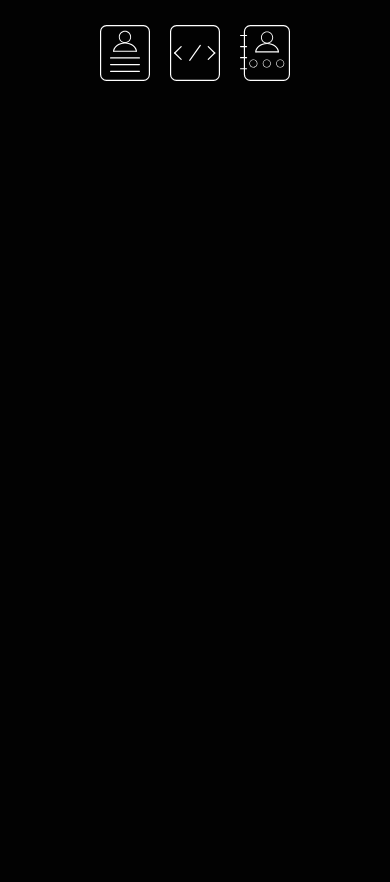
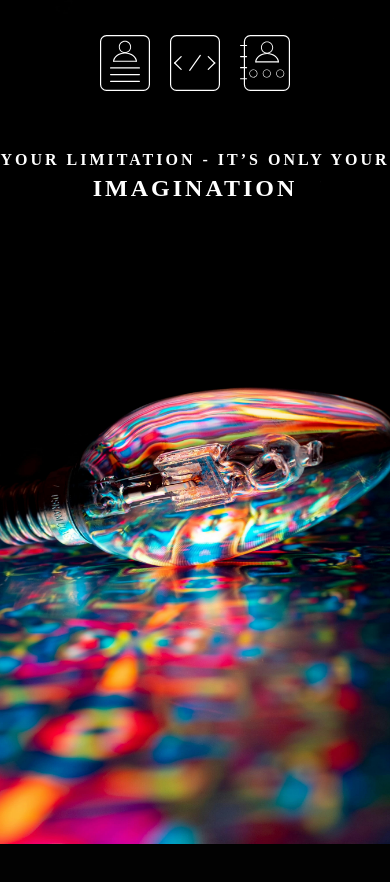
Before and after one commit to BaitemirAsanbaev/portfolio-gatsby, a Gatsby site: page / in a window 390 px wide. Before the commit the page ends 844 px from the top, so only its background shows below. Built offline with nearby package versions, Linux system fonts and the light colour scheme; Gatsby itself is replaced by a stand-in of ours; a web font is replaced by a local one.

Commit message:
added slogan image

```diff
--- a/src/components/Header/header.js
+++ b/src/components/Header/header.js
@@ -1,7 +1,6 @@
 import * as React from "react"
 import { Link } from "gatsby"
-import { header, nav, span, img } from "./header.module.scss"
-import { StaticImage } from "gatsby-plugin-image"
+import { header, nav, span, img, slogan } from "./header.module.scss"
 import about_icon from "../../images/about-icon.svg"
 import projects_icon from "../../images/projects-icon.svg"
 import contacts_icon from "../../images/contacts-icon.svg"
@@ -18,12 +17,15 @@ const Header = () => (
           <span className={span}>Projects</span>
           <img className={img} width="50px" alt="projects" src={projects_icon} />
         </Link></li>
-        <li><Link to="contacts">
+        <li><Link to="#contacts">
           <span className={span}>Contacts</span>
           <img className={img}width="50px" alt="contacts" src={`${contacts_icon}`} />
         </Link></li>
       </ul>
     </nav>
+    <div className={slogan}>
+      <h1>YOUR LIMITATION - IT’S ONLY YOUR <br/><span>IMAGINATION</span></h1>
+    </div>
   </header>
 )
 
--- a/src/components/Header/header.module.scss
+++ b/src/components/Header/header.module.scss
@@ -2,6 +2,9 @@
   .nav {
     display: flex;
     justify-content: center;
+    z-index: 1;
+    position: relative;
+    margin-top: 10px;
     ul {
       list-style: none;
       margin: 0;
@@ -24,13 +27,61 @@
       }
     }
   }
+  .slogan {
+    display: flex;
+    justify-content: center;
+    position: absolute;
+    top: 0;
+    left: 0;
+    height: 100%;
+    width: 100%;
+    background-image: url(../../images/slogan-image.jpg);
+    background-position:center;
+    background-size: cover;
+    z-index: 0;
+    h1 {
+      position: relative;
+      top: 140px;
+      text-align: center;
+      letter-spacing: 6px;
+      font-size: 40px;
+      font-family: "Macondo", cursive;
+      span {
+        font-size: 72px;
+        line-height: 1.6;
+      }
+    }
+  }
 }
 
-@media (max-width: 500px) {
+@media (max-width: 850px) {
+  .slogan{
+    h1{
+      font-size: 32px!important;
+      letter-spacing: 3px!important;
+      span{
+        font-size: 46px!important;
+      }
+    }
+  }
+}
+@media (max-width: 640px) {
+  .slogan{
+    h1{
+      font-size: 16px!important;
+      position: static;
+      span{
+        font-size: 24px!important;
+      }
+    }
+  }
+}
+
+@media (max-width: 550px) {
   .span {
     display: none;
   }
   .img {
-    display: block!important;
+    display: block !important;
   }
 }
--- a/src/components/layout.css
+++ b/src/components/layout.css
@@ -4,6 +4,7 @@ body{
   margin: 0;
   background-color: #020202;
   font-family: 'Jura', sans-serif;
+  color: #fff;
 }
 *{
   box-sizing: border-box;
```
Also changed, not shown: src/images/slogan-image.jpg (added).
